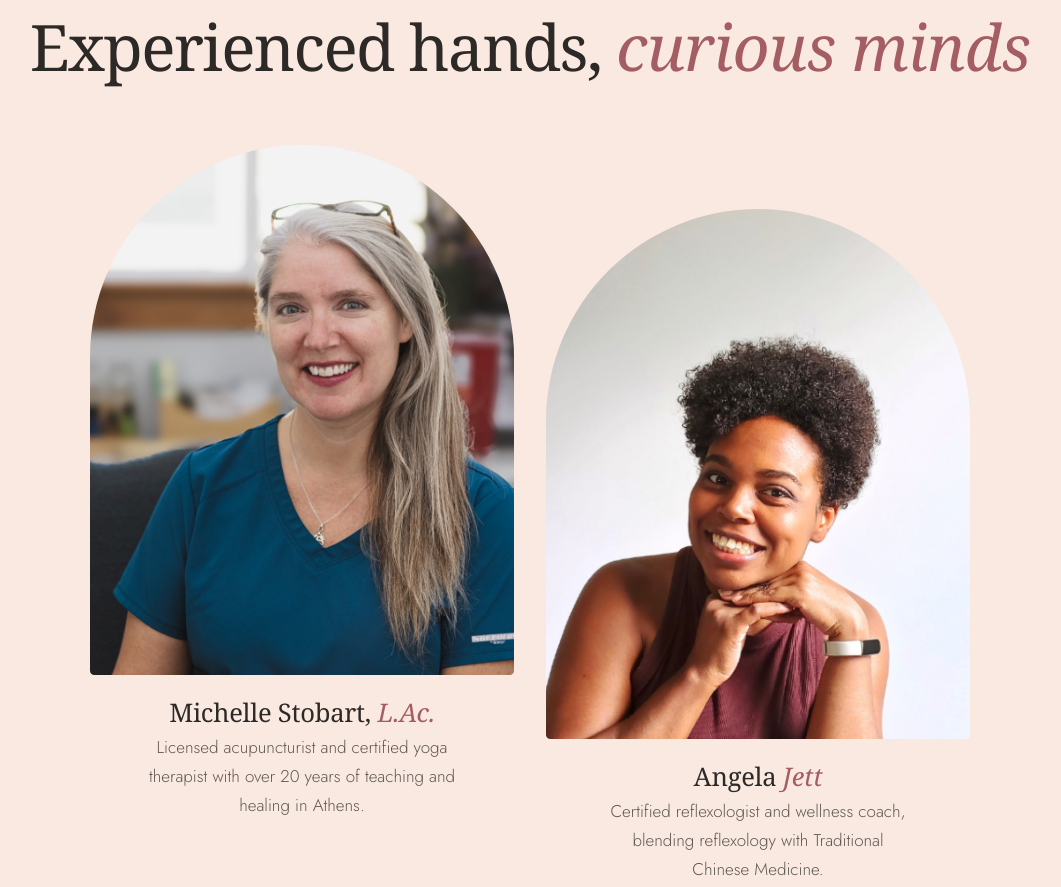
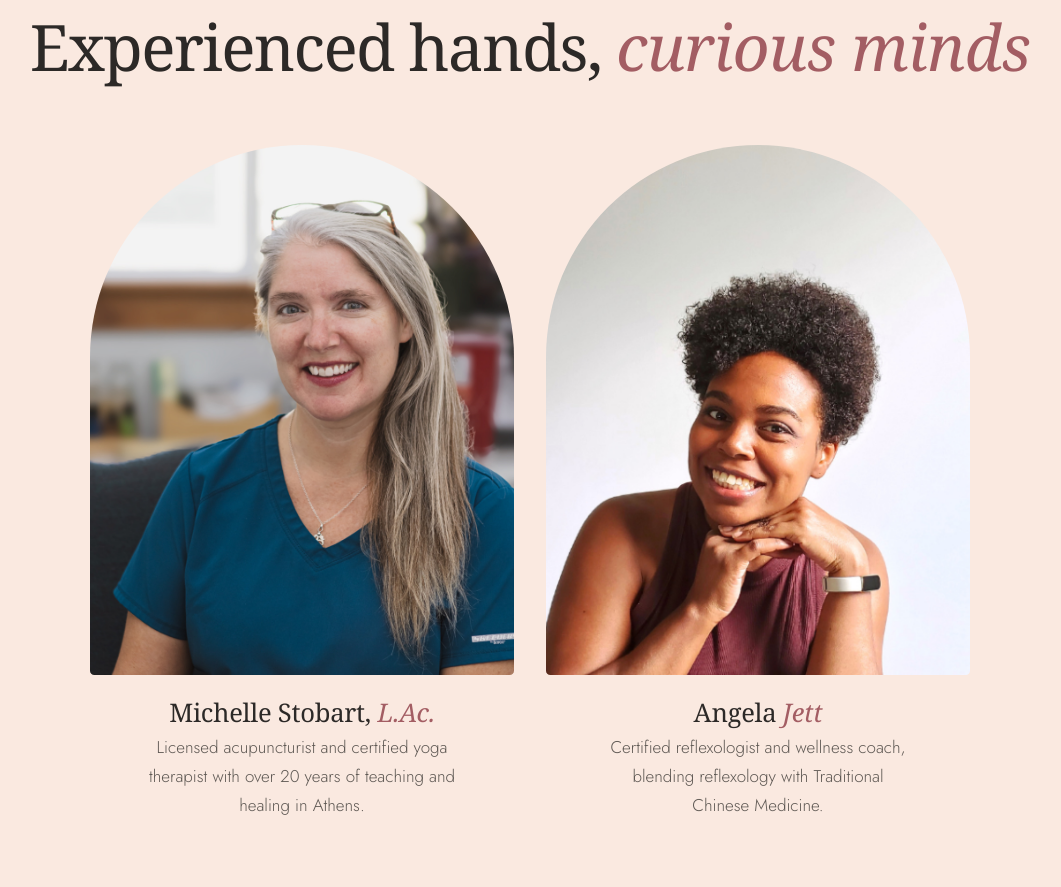
Before and after one commit to z4nzib4r/inhaleyoga.org, an Astro site: page / in a window 1280 px wide. Shown: the part 5914-6801 px from the top of the page, without its empty margins (110-1171 px from the left). Built offline with nearby package versions, Linux system fonts and the light colour scheme; Astro itself is replaced by a stand-in of ours.

Commit message:
Align team photos on homepage
Co-Authored-By: Claude Opus 5.5 <noreply@anthropic.com>

```diff
--- a/src/pages/index.astro
+++ b/src/pages/index.astro
@@ -785,9 +785,6 @@ const stats = [
     .team__grid {
       grid-template-columns: 1fr 1fr;
     }
-    .team__grid .person:nth-child(2) {
-      margin-top: 4rem;
-    }
   }
   .person {
     color: inherit;
```
